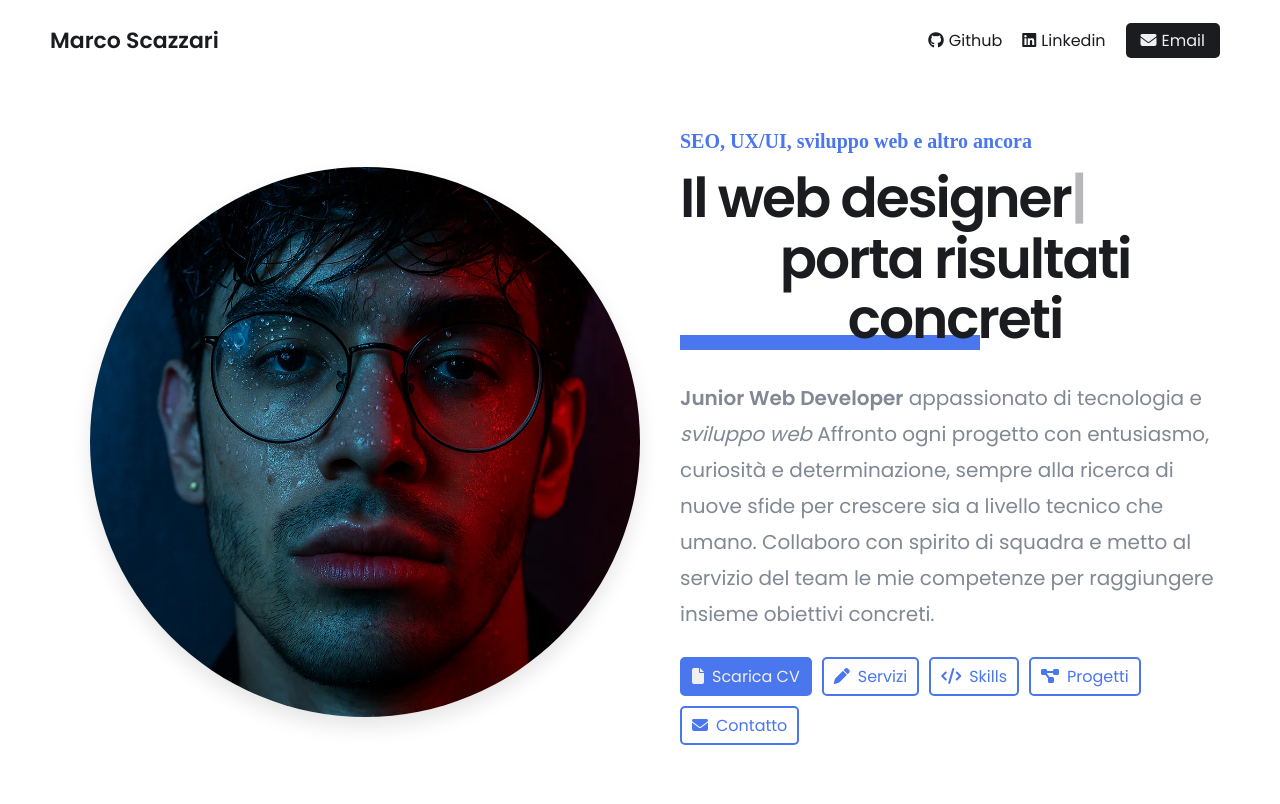
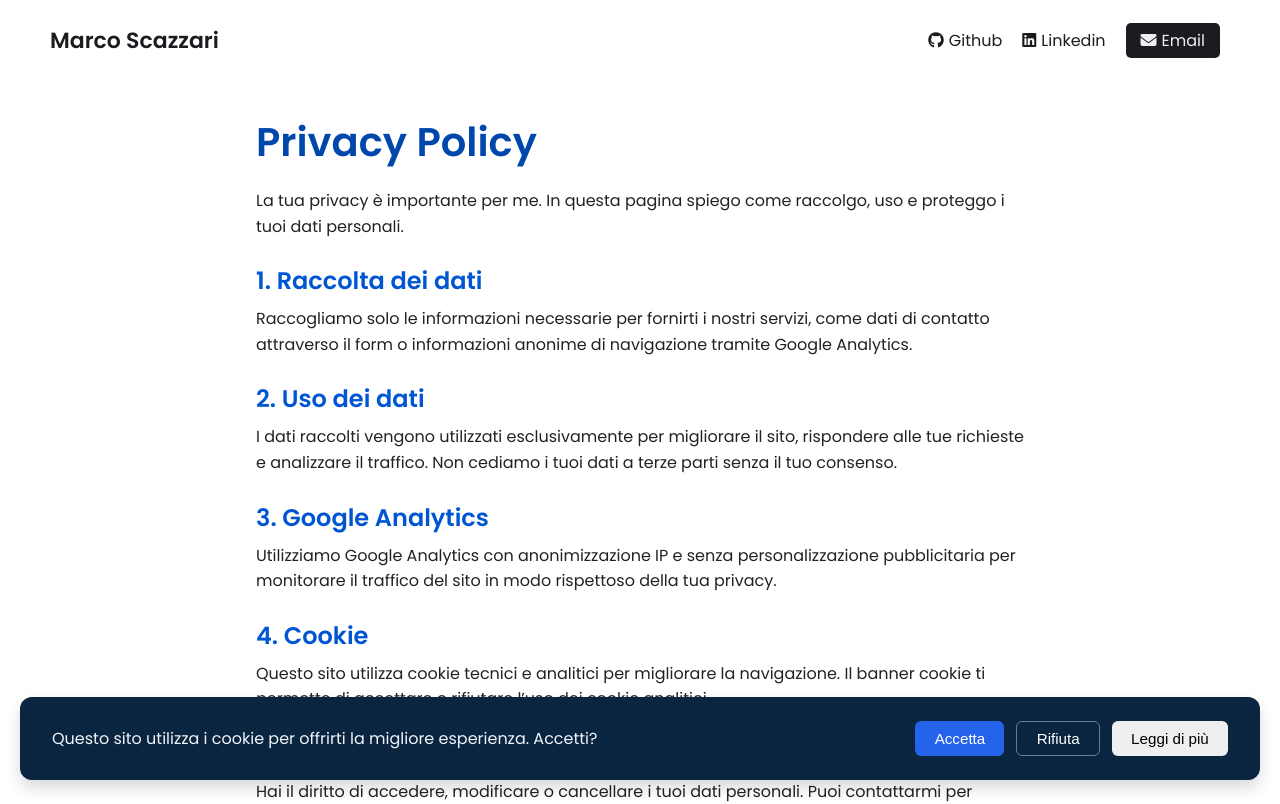
Before and after one commit to marcoscazzari03/Portoflio-Angular, an Angular app: page /privacy in a window 1280 px wide. Before the commit this address led to /. Shown: the top 804 px of the page. Built offline with nearby package versions, Linux system fonts and the light colour scheme.

Commit message:
Cookie banner + page privacy

```diff
--- a/src/app/app.component.html
+++ b/src/app/app.component.html
@@ -1,3 +1,4 @@
 <body>
+  <app-cookie-banner></app-cookie-banner>
   <router-outlet></router-outlet>
 </body>
--- a/src/app/app.component.ts
+++ b/src/app/app.component.ts
@@ -1,12 +1,14 @@
 import { Component, HostListener, Renderer2 } from '@angular/core';
 import { Router, NavigationEnd, RouterModule } from '@angular/router';
+
+import { CookieBannerComponent } from './shared/cookie-banner/cookie-banner.component';
 
 declare let gtag: Function;
 
 @Component({
   selector: 'app-root',
   standalone: true,
-  imports: [RouterModule],
+  imports: [RouterModule, CookieBannerComponent],
   templateUrl: './app.component.html',
   styleUrl: './app.component.css',
 })
--- a/src/app/app.routes.ts
+++ b/src/app/app.routes.ts
@@ -2,10 +2,12 @@ import { Routes } from '@angular/router';
 import { HomeComponent } from './home/home.component';
 import { AllservicesComponent } from './allservices/allservices.component';
 import { OneServiceComponent } from './allservices/one-service/one-service.component';
+import { PrivacyComponent } from './privacy/privacy.component';
 
 export const routes: Routes = [
   { path: '', component: HomeComponent, pathMatch: 'full' },
   { path: 'servizi', component: AllservicesComponent },
+  { path: 'privacy', component: PrivacyComponent },
   { path: 'servizi/:serviceId', component: OneServiceComponent },
   { path: '**', redirectTo: '' },
 ];
--- /dev/null
+++ b/src/app/privacy/privacy.component.css
@@ -0,0 +1,35 @@
+.privacy-container {
+  max-width: 800px;
+  margin: 2rem auto;
+  padding: 0 1rem;
+  font-family: 'Poppins', sans-serif;
+  color: #222;
+}
+
+.privacy-container h1 {
+  font-size: 2.5rem;
+  margin-bottom: 1rem;
+  color: #0047ab; /* blu professionale */
+}
+
+.privacy-container h2 {
+  font-size: 1.5rem;
+  margin-top: 1.5rem;
+  margin-bottom: 0.5rem;
+  color: #0056d2;
+}
+
+.privacy-container p {
+  line-height: 1.6;
+  font-size: 1rem;
+  margin-bottom: 1rem;
+}
+
+.privacy-container a {
+  color: #0056d2;
+  text-decoration: none;
+}
+
+.privacy-container a:hover {
+  text-decoration: underline;
+}
--- /dev/null
+++ b/src/app/privacy/privacy.component.html
@@ -0,0 +1,27 @@
+<app-header></app-header>
+<app-go-top></app-go-top>
+<div class="privacy-container">
+  <h1>Privacy Policy</h1>
+  <p>La tua privacy è importante per me. In questa pagina spiego come raccolgo, uso e proteggo i tuoi dati personali.</p>
+
+  <h2>1. Raccolta dei dati</h2>
+  <p>Raccogliamo solo le informazioni necessarie per fornirti i nostri servizi, come dati di contatto attraverso il form o informazioni anonime di navigazione tramite Google Analytics.</p>
+
+  <h2>2. Uso dei dati</h2>
+  <p>I dati raccolti vengono utilizzati esclusivamente per migliorare il sito, rispondere alle tue richieste e analizzare il traffico. Non cediamo i tuoi dati a terze parti senza il tuo consenso.</p>
+
+  <h2>3. Google Analytics</h2>
+  <p>Utilizziamo Google Analytics con anonimizzazione IP e senza personalizzazione pubblicitaria per monitorare il traffico del sito in modo rispettoso della tua privacy.</p>
+
+  <h2>4. Cookie</h2>
+  <p>Questo sito utilizza cookie tecnici e analitici per migliorare la navigazione. Il banner cookie ti permette di accettare o rifiutare l’uso dei cookie analitici.</p>
+
+  <h2>5. Diritti dell’utente</h2>
+  <p>Hai il diritto di accedere, modificare o cancellare i tuoi dati personali. Puoi contattarmi per esercitare questi diritti.</p>
+
+  <h2>6. Contatti</h2>
+  <p>Per domande o richieste relative alla privacy, scrivimi a: <a href="mailto:tuo@email.com">tuomail</a>.</p>
+
+  <p><small>Ultimo aggiornamento: 3 luglio 2025</small></p>
+</div>
+<app-footer></app-footer>
--- /dev/null
+++ b/src/app/shared/cookie-banner/cookie-banner.component.css
@@ -0,0 +1,60 @@
+.cookie-banner {
+  position: fixed;
+  bottom: 20px;
+  left: 20px;
+  right: 20px;
+  background: #0a2540;
+  color: #f0f4f8;
+  padding: 1.5rem 2rem;
+  border-radius: 12px;
+  box-shadow: 0 8px 16px rgba(0, 0, 0, 0.15);
+  font-family: 'Poppins', sans-serif;
+  display: flex;
+  justify-content: space-between;
+  align-items: center;
+  gap: 1rem;
+  z-index: 9999;
+  flex-wrap: wrap;
+}
+
+.cookie-banner p {
+  margin: 0;
+  font-size: 1rem;
+  flex: 1 1 auto;
+  min-width: 200px;
+}
+
+.cookie-banner .actions {
+  display: flex;
+  gap: 0.75rem;
+  flex-wrap: wrap;
+}
+
+.cookie-banner button {
+  padding: 0.5rem 1.2rem;
+  font-size: 0.95rem;
+  font-weight: 500;
+  border: none;
+  border-radius: 6px;
+  cursor: pointer;
+  transition: background 0.25s ease;
+}
+
+.cookie-banner .accept {
+  background-color: #2563eb;
+  color: #ffffff;
+}
+
+.cookie-banner .accept:hover {
+  background-color: #1d4ed8;
+}
+
+.cookie-banner .reject {
+  background-color: transparent;
+  color: #ffffff;
+  border: 1px solid #ffffff66;
+}
+
+.cookie-banner .reject:hover {
+  background-color: #1e293b;
+}
--- /dev/null
+++ b/src/app/shared/cookie-banner/cookie-banner.component.html
@@ -0,0 +1,8 @@
+<div *ngIf="showBanner" class="cookie-banner">
+  <p>Questo sito utilizza i cookie per offrirti la migliore esperienza. Accetti?</p>
+  <div class="actions">
+    <button class="accept" (click)="acceptCookies()">Accetta</button>
+    <button class="reject" (click)="rejectCookies()">Rifiuta</button>
+    <button class="more" routerLink="/privacy" (click)="hideBanner()">Leggi di più</button>
+  </div>
+</div>
--- /dev/null
+++ b/src/app/shared/cookie-banner/cookie-banner.component.ts
@@ -0,0 +1,78 @@
+import { Component, OnInit } from '@angular/core';
+import { CommonModule } from '@angular/common';
+import { RouterModule } from '@angular/router';
+
+@Component({
+  selector: 'app-cookie-banner',
+  standalone: true,
+  imports: [CommonModule, RouterModule],
+  templateUrl: './cookie-banner.component.html',
+  styleUrls: ['./cookie-banner.component.css'],
+})
+export class CookieBannerComponent implements OnInit {
+  showBanner = false;
+
+  ngOnInit() {
+    const consent = localStorage.getItem('cookie_consent');
+    this.showBanner = !consent;
+
+    if (consent === 'true') {
+      this.loadAnalytics();
+    }
+  }
+
+  acceptCookies() {
+    this.showBanner = false;
+    localStorage.setItem('cookie_consent', 'true');
+
+    //comunico l'approvazione a Google Analytics
+    this.gtag('consent', 'update', {
+      analytics_storage: 'granted',
+    });
+
+    this.loadAnalytics();
+  }
+
+  rejectCookies() {
+    this.showBanner = false;
+    localStorage.setItem('cookie_consent', 'false');
+
+    //comunico il rifiuto a Google Analytics
+    this.gtag('consent', 'update', {
+      analytics_storage: 'denied',
+    });
+  }
+
+  hideBanner() {
+    this.showBanner = false;
+  }
+
+  loadAnalytics() {
+    (window as any).dataLayer = (window as any).dataLayer || [];
+
+    const gtag = (...args: any[]) => {
+      (window as any).dataLayer.push(args);
+    };
+
+    const existingScript = document.querySelector(
+      'script[src*="googletagmanager.com/gtag/js"]'
+    );
+    if (!existingScript) {
+      const script = document.createElement('script');
+      script.src = 'https://www.googletagmanager.com/gtag/js?id=G-K77R71FWFY';
+      script.async = true;
+      document.head.appendChild(script);
+    }
+
+    gtag('js', new Date());
+    gtag('config', 'G-K77R71FWFY', {
+      anonymize_ip: true,
+      allow_ad_personalization_signals: false,
+    });
+  }
+
+  private gtag(command: string, target: string, config?: any): void {
+    (window as any).dataLayer = (window as any).dataLayer || [];
+    (window as any).dataLayer.push(arguments);
+  }
+}
--- a/src/index.html
+++ b/src/index.html
@@ -32,22 +32,16 @@
       async
       src="https://www.googletagmanager.com/gtag/js?id=G-K77R71FWFY"
     ></script>
+
     <script>
       window.dataLayer = window.dataLayer || [];
       function gtag() {
         dataLayer.push(arguments);
       }
 
-      gtag("js", new Date());
-
-      const isDev = window.location.hostname === "localhost";
-
-      gtag("config", "G-K77R71FWFY", {
-        debug_mode: isDev,
-        page_path: window.location.pathname,
-        send_page_view: true,
-        anonymize_ip: true,
-        allow_ad_personalization_signals: false,
+      // Prevenzione default: blocca GA finché non acconsente
+      gtag("consent", "default", {
+        analytics_storage: "denied",
       });
     </script>
   </head>
```
Also changed, not shown: src/app/privacy/privacy.component.ts (added, +15 -0 lines).
